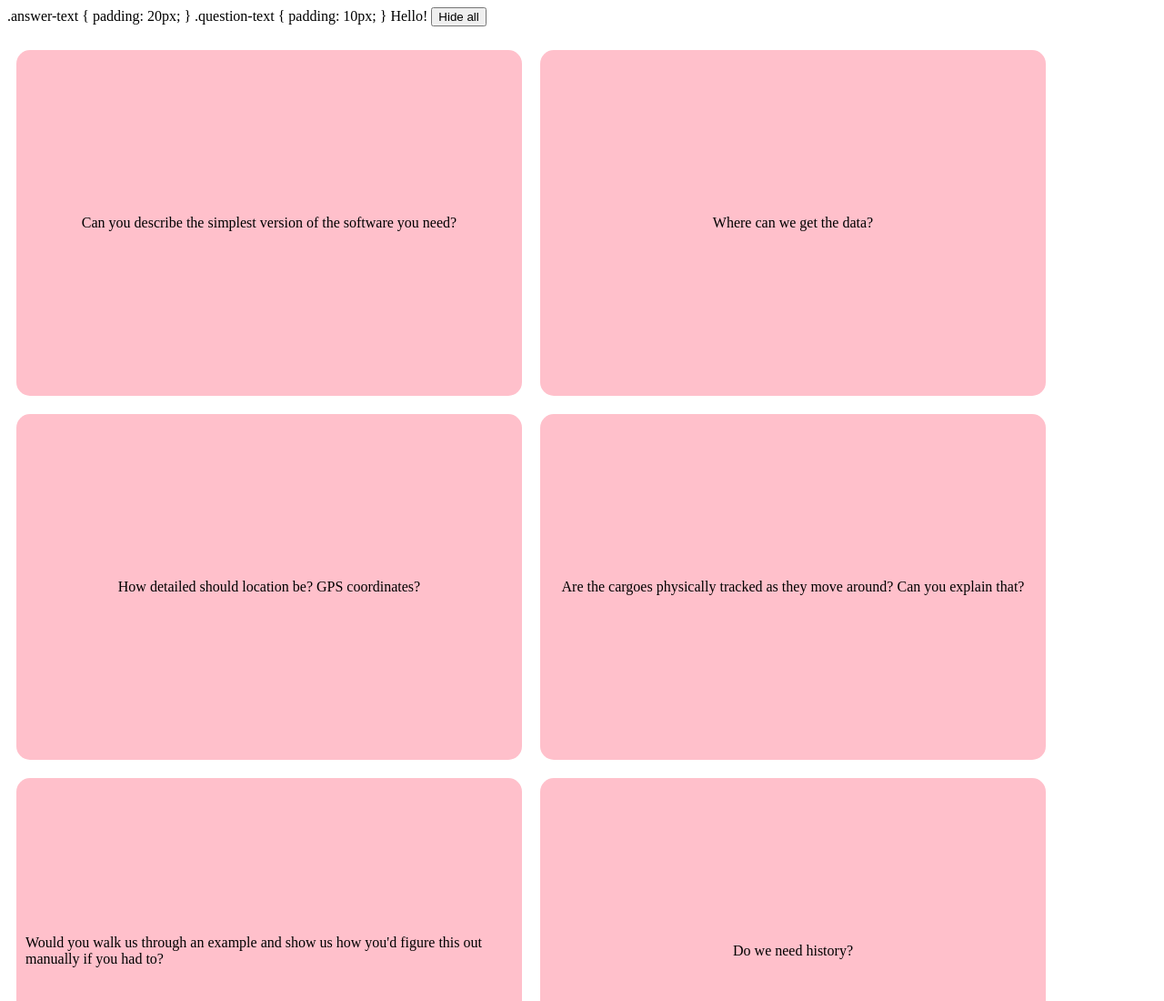
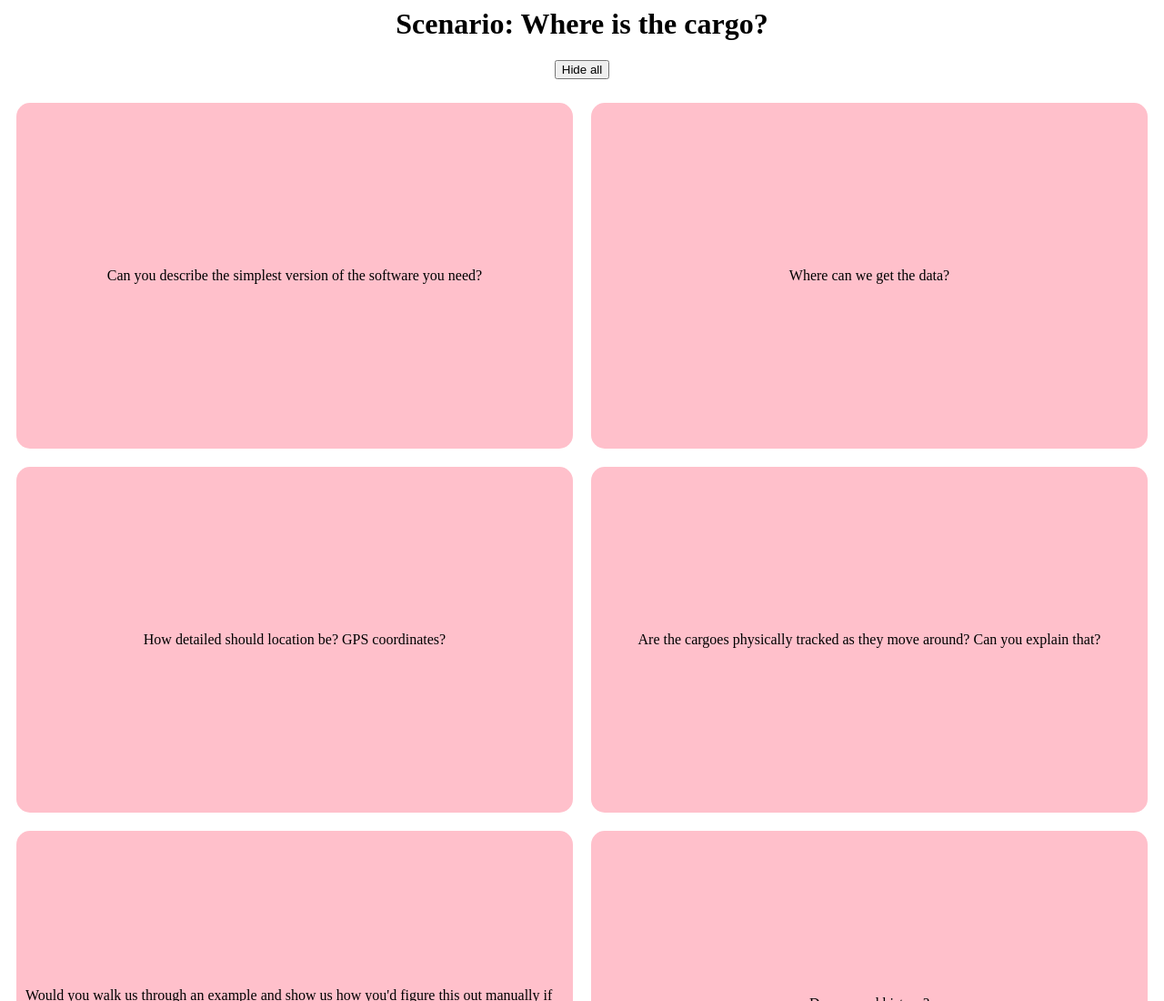
Before and after one commit to domainlanguage/model-exploration-exercise, a plain HTML site: page index.html in a window 1280 px wide. Shown: the top 1100 px of the page at 91% size. Drawn offline with Linux system fonts and the light colour scheme.

Commit message:
Center title and grid

```diff
--- a/index.html
+++ b/index.html
@@ -5,8 +5,9 @@
     .sheet {
       display: grid;
       border: 5x red solid;
-      grid-template-columns: 45vw 45vw;
+      grid-template-columns: 50% 50%;
       grid-template-rows: repeat(5, 400px);
+      margin: auto;
     }
 
     .card {
@@ -57,19 +58,21 @@
     .question-text {
       padding: 10px;
     }
+
+    header {
+      text-align: center
+    }
   </style>
 </head>
 
 <body>
 
-  .answer-text {
-  padding: 20px;
-  }
-
-  .question-text {
-  padding: 10px;
-  }
-  Hello! <button id="hide-all">Hide all</button>
+  <header>
+    <h1>
+      Scenario: Where is the cargo?
+    </h1>
+    <button id="hide-all">Hide all</button>
+  </header>
   <p></p>
   <div class="sheet">
     <div class="card">
```
